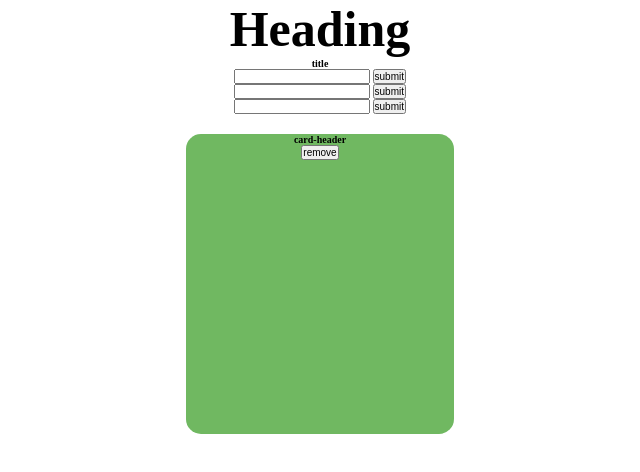
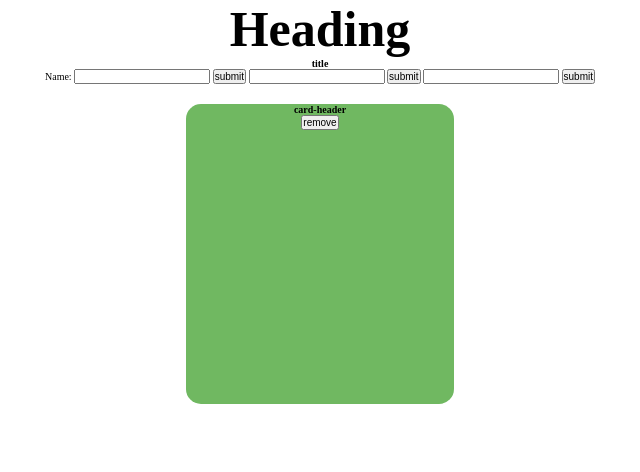
Before and after one commit to staten-island-tech/dom-manipulation-project-christinac09, a plain HTML site: page index.html in a window 1280 px wide. Shown: the whole page, without its empty margins (320-960 px from the left). Drawn offline with Linux system fonts and the light colour scheme.

Commit message:
Update index.html

```diff
--- a/index.html
+++ b/index.html
@@ -9,16 +9,13 @@
     <h1>Heading</h1>
     <h2>title</h2>
     <form action="" class="form">
-        <input type="text"/>
-        <button type="submit">submit</button>
-    </form>
-    <form action="" class="form">
-        <input type="text"/>
-        <button type="submit">submit</button>
-    </form>
-    <form action="" class="form"></form>
-        <input type="text"/>
-        <button type="submit">submit</button>
+        <label for="title-input">Name: </label>
+        <input type="text" id="title-input"/>   <!-- types could be text, number, etc. -->
+        <button type="submit" id="title-btn">submit</button>
+        <input type="text" id="desc-input"/>
+        <button type="submit" id="desc-btn">submit</button>
+        <input type="text" id="imgLink-input"/>
+        <button type="submit" id="imgLink-btn">submit</button>
     </form>
 
     <div class="card">
```
